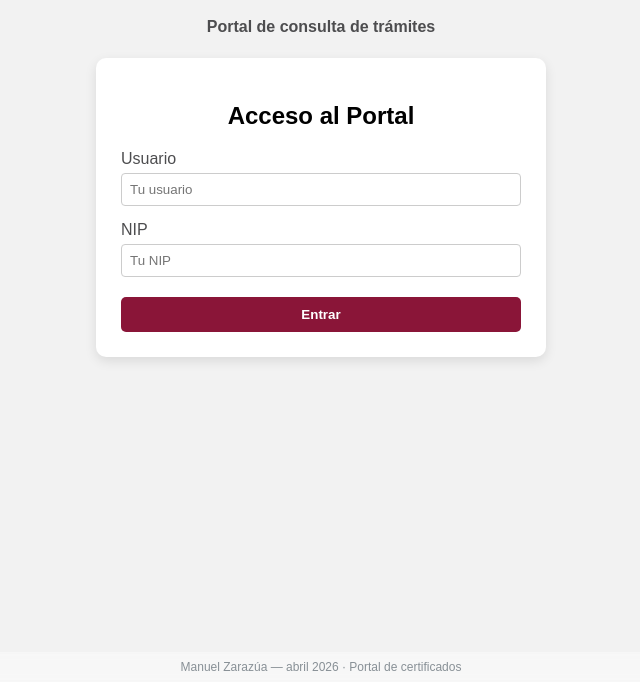
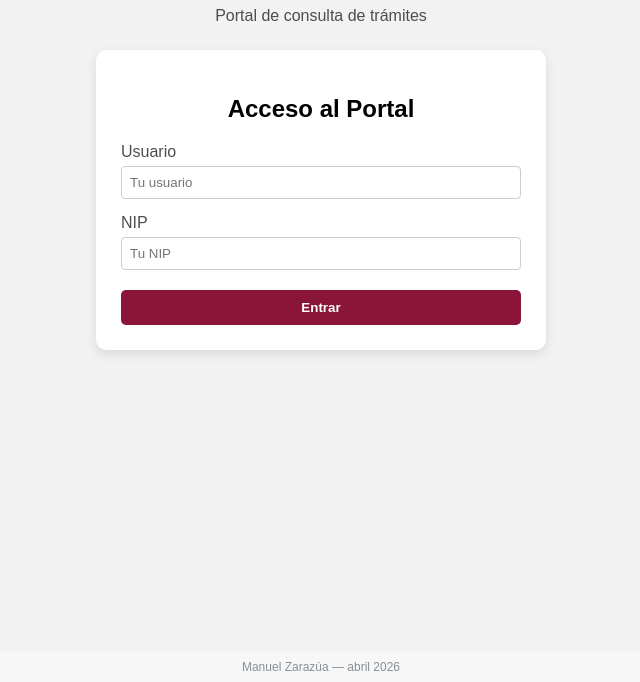
Before and after one commit to zarazuavargasjm-crypto/portalreportes, a website: page index.html in a window 1280 px wide. Shown: the part 118-800 px from the top of the page, without its empty margins (319-959 px from the left). Drawn offline with Linux system fonts and the light colour scheme.

Commit message:
Update index.html

```diff
--- a/index.html
+++ b/index.html
@@ -4,7 +4,7 @@
     <meta charset="UTF-8">
     <title>Portal de certificados - Inicio de sesión</title>
     <meta name="viewport" content="width=device-width, initial-scale=1.0">
-    <link rel="stylesheet" href="/static/style.css">
+    <link rel="stylesheet" href="/static/style.css?v=5">
 </head>
 <body>
 
@@ -12,8 +12,8 @@
     <h1>Universidad Autónoma del Estado de Hidalgo</h1>
     <h2>Dirección de Administración Escolar</h2>
     <h3>Área de Trámites y Certificados</h3>
-    <h4>Portal de consulta de trámites</h4>
 </div>
+<div class="subtitulo-portal">Portal de consulta de trámites</div>
 
 <div class="login-container">
     <h2 style="text-align: center;">Acceso al Portal</h2>
@@ -30,7 +30,7 @@
     </form>
 </div>
 
-<div class="footer-firma">Manuel Zarazúa — abril 2026 · Portal de certificados</div>
+<div class="footer-firma">Manuel Zarazúa — abril 2026</div>
 
 <script>
 document.getElementById("loginForm").addEventListener("submit", async (e) => {
```
